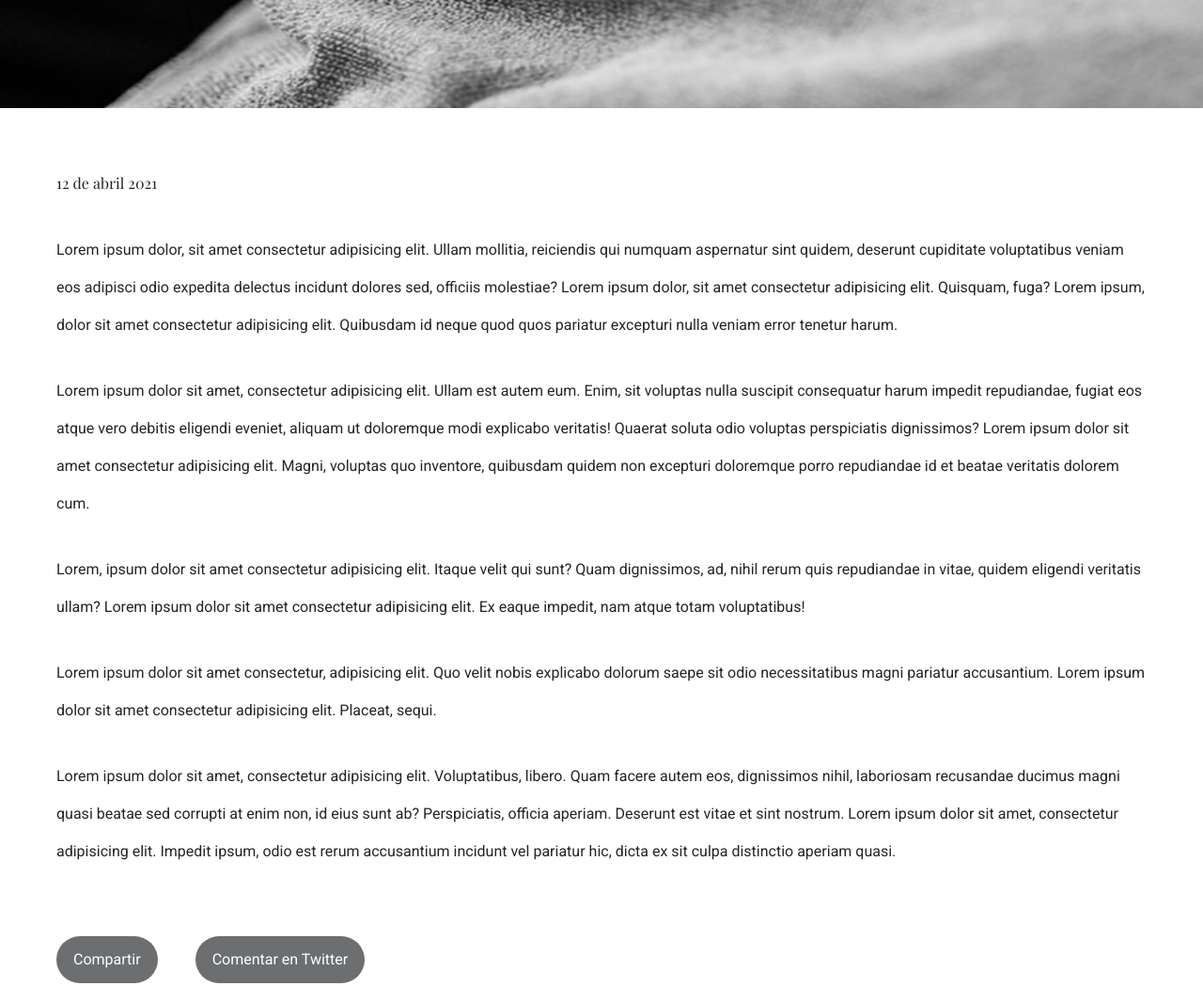
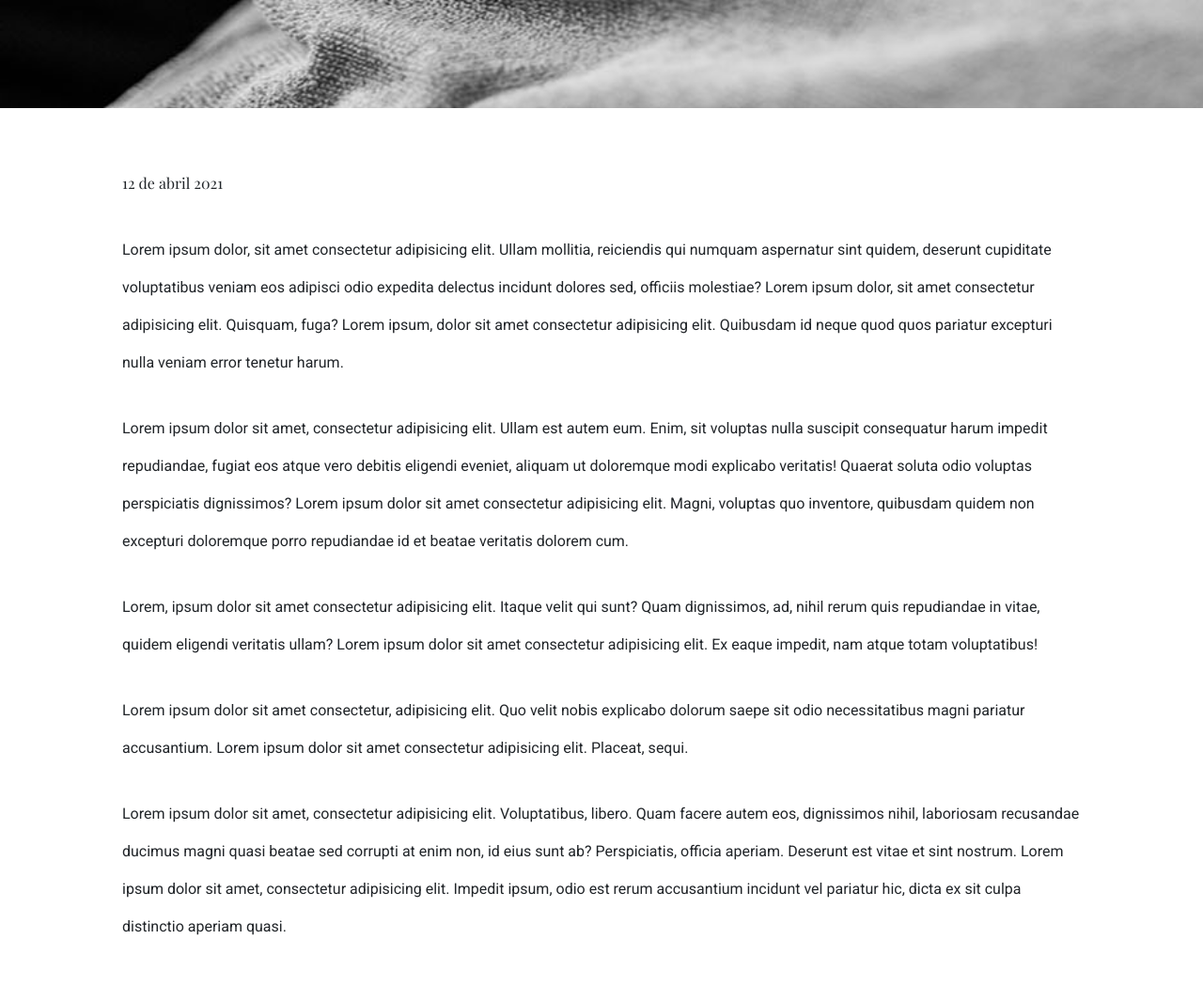
Before and after one commit to FraneSpralja/barber_shop, a plain HTML site: page index.html in a window 1280 px wide. Shown: the part 929-1978 px from the top of the page at 94% size. Drawn offline with nearby package versions, Linux system fonts and the light colour scheme; a web font is replaced by a local one.

Commit message:
add container

```diff
--- a/index.html
+++ b/index.html
@@ -45,7 +45,7 @@
             <h1 class="header__title">5 formas de cuidar tu corte de cabello</h1>
         <div class="header__icon"><a class="header__link" href="#"><i class="fas fa-angle-double-down"></i></a></div>
     </header>
-    <main class="main">
+    <main class="main container">
         <article class="article">
             <div>
                 <span id="date">12 de abril 2021</span>
```
